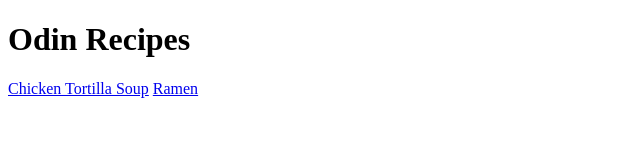
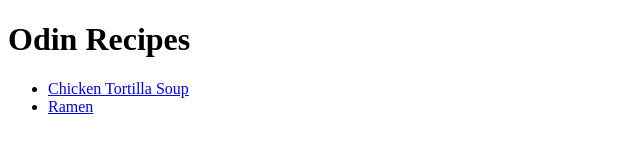
Before and after one commit to ColeKincaid3/odin-recipes, a plain HTML site: page index.html in a window 1280 px wide. Shown: the whole page, without its empty margins (0-640 px from the left). Drawn offline with Linux system fonts and the light colour scheme.

Commit message:
added unordered list to index

```diff
--- a/index.html
+++ b/index.html
@@ -6,7 +6,11 @@
     </head>
     <body>
         <h1>Odin Recipes</h1>
-        <a href="recipes/chicken-tortilla-soup.html"> Chicken Tortilla Soup</a>
-        <a href="recipes/ramen.html"> Ramen</a>
+        <ul>
+            <li><a href="recipes/chicken-tortilla-soup.html"> Chicken Tortilla Soup</a></li>
+            <li><a href="recipes/ramen.html"> Ramen</a></li>
+        </ul>
+
+
     </body>
 </html>
```
